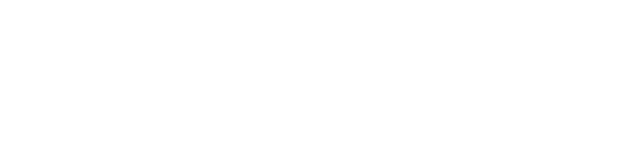
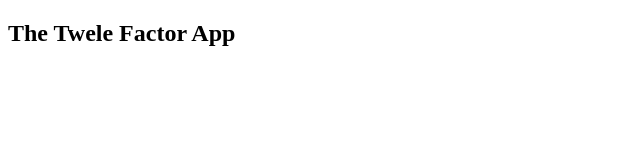
Before and after one commit to sokhasen/sokhasen.github.io, a plain HTML site: page the-12-factor-app.html in a window 1280 px wide. Shown: the whole page, without its empty margins (0-640 px from the left). Drawn offline with Linux system fonts and the light colour scheme.

Commit message:
Update the-12-factor-app.html

```diff
--- a/the-12-factor-app.html
+++ b/the-12-factor-app.html
@@ -6,7 +6,7 @@
     <title>Document</title>
 </head>
 <body>
-
+    <h2>The Twele Factor App</h2>
 
 </body>
 </html>
```
